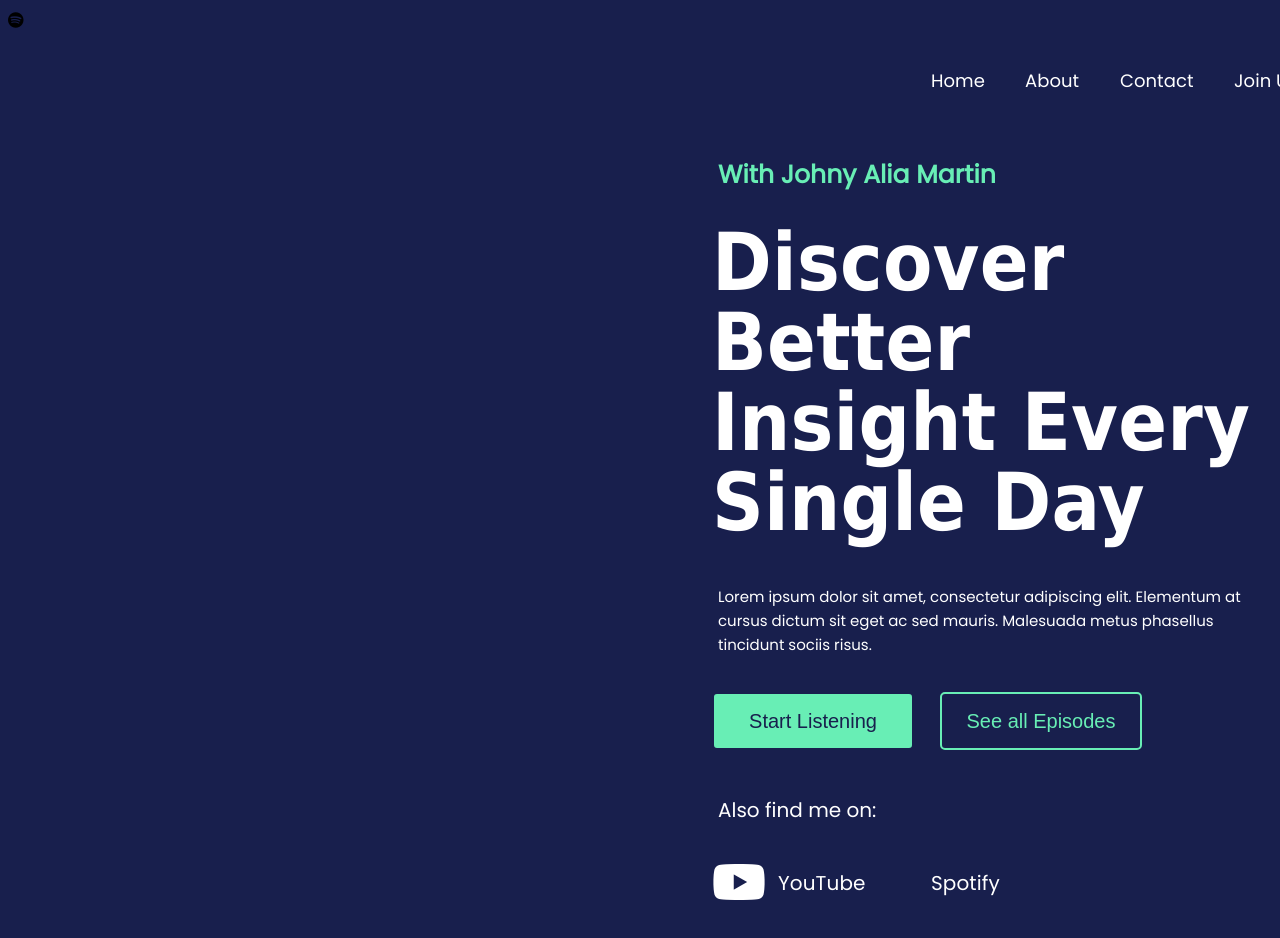
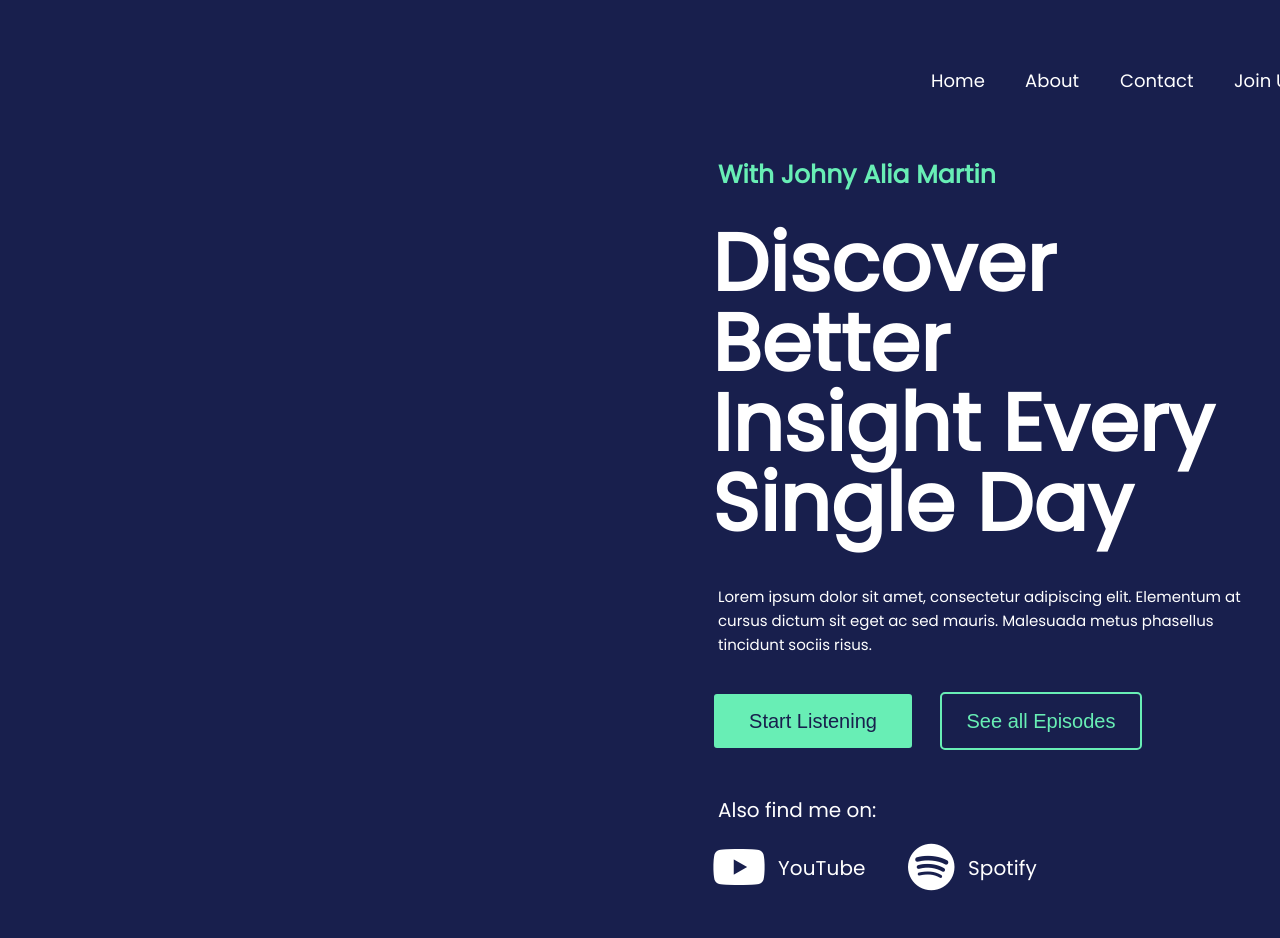
Before and after one commit to andrybh/Portofolio.github.io, a plain HTML site: page index.html in a window 1280 px wide. Shown: the top 938 px of the page. Drawn offline with Linux system fonts and the light colour scheme.

Commit message:
Update style.css
Penambahan image svg dan setting ulang bagian find me

```diff
--- a/style.css
+++ b/style.css
@@ -7,7 +7,7 @@ top: 0px;
     background: #FC2028;
 }
 
-.body{
+.body {
     /*font */
     font-family: 'Poppins';
     /*background color*/
@@ -17,6 +17,17 @@ height: 1052px;
     left: 0px;
     top: 0px;
     background: #181F4D;
+}
+
+.hero {
+    position: absolute;
+    width: 648px;
+    height: 421px;
+    left: 36px;
+    top: 263px;
+
+
+
 }
 
 .Home {
@@ -38,7 +49,7 @@ letter-spacing: 0.003em;
     color: #FFFFFF;
 }
 
-.About{
+.About {
     position: absolute;
     width: 55px;
     height: 14px;
@@ -58,7 +69,7 @@ color: #FFFFFF;
 
 }
 
-.Contact{
+.Contact {
     position: absolute;
     width: 74px;
     height: 14px;
@@ -78,7 +89,7 @@ color: #FFFFFF;
 
 }
 
-.Join-Us{
+.Join-Us {
     position: absolute;
     width: 64px;
     height: 14px;
@@ -97,9 +108,9 @@ letter-spacing: 0.003em;
     color: #FFFFFF;
 }
 
-.Johny{
+.Johny {
     position: absolute;
-width:fit-content;
+    width: fit-content;
     height: 85px;
     left: 710px;
     top: 100px;
@@ -115,13 +126,13 @@ letter-spacing: 0.003em;
     color: #68EEB5;
 }
 
-.Discover{
+.Discover {
     position: absolute;
     width: 551px;
     height: 338px;
     left: 704px;
     top: 135px;
-font-family: 'Tahoma';
+    font-family: 'Poppins';
     font-style: normal;
     font-weight: bold;
     border-width: 20px;
@@ -134,7 +145,7 @@ letter-spacing: 0.003em;
     color: #FFFFFF;
 }
 
-.paragraph{
+.paragraph {
     position: absolute;
     width: 528px;
     height: 73px;
@@ -145,12 +156,12 @@ color: #FFFFFF;
     font-weight: normal;
     font-size: 15px;
     line-height: 24px;
-    letter-spacing: 0,005em;
+    letter-spacing: 0, 005em;
     color: #FFFFFF;
 
 }
 
-.start{
+.start {
     position: absolute;
     width: 202px;
     height: 58px;
@@ -165,13 +176,13 @@ font-size: 20px;
     line-height: 24px;
     border: 2px solid;
 
-letter-spacing: 0,005em;
+    letter-spacing: 0, 005em;
     color: #181F4D;
 
 
 }
 
-.episodes{
+.episodes {
     position: absolute;
     width: 202px;
     height: 58px;
@@ -188,13 +199,13 @@ font-weight: 500;
     font-size: 20px;
     line-height: 24px;
 
-letter-spacing: 0,005em;
+    letter-spacing: 0, 005em;
     color: #68EEB5;
 }
 
-.find{
+.find {
     position: absolute;
-    width: 162px;
+    width: fit-content;
     height: 24px;
     left: 710px;
     top: 770px;
@@ -202,26 +213,36 @@ color: #68EEB5;
     font-weight: 500;
     font-size: 20px;
     line-height: 24px;
-    letter-spacing: 0,005em;
+    letter-spacing: 0, 005em;
     color: #FFFFFF;
 }
 
-.fa-youtube{
+.fa-youtube {
     position: absolute;
     width: 50px;
     height: 50px;
     left: 704px;
-    top: 850px;
+    top: 835px;
     font-size: 3em;
     color: #FFFFFF;
 }
 
-.youtube{
+.fa-spotify {
+    position: absolute;
+    width: 50px;
+    height: 50px;
+    left: 900px;
+    top: 835px;
+    font-size: 3em;
+    color: #FFFFFF;
+}
+
+.youtube {
     position: absolute;
     width: 89px;
     height: 24px;
     left: 770px;
-top: 843px;
+    top: 828px;
 
     font-style: normal;
     font-weight: 500;
@@ -234,12 +255,12 @@ color: #FFFFFF;
 
 }
 
-.spotify{
+.spotify {
     position: absolute;
     width: 70px;
     height: 24px;
-left: 923px;
-top: 843px;
+    left: 960px;
+    top: 828px;
 
     font-style: normal;
     font-weight: 500;
```
Lines whose indentation alone changed are shown as unchanged.
